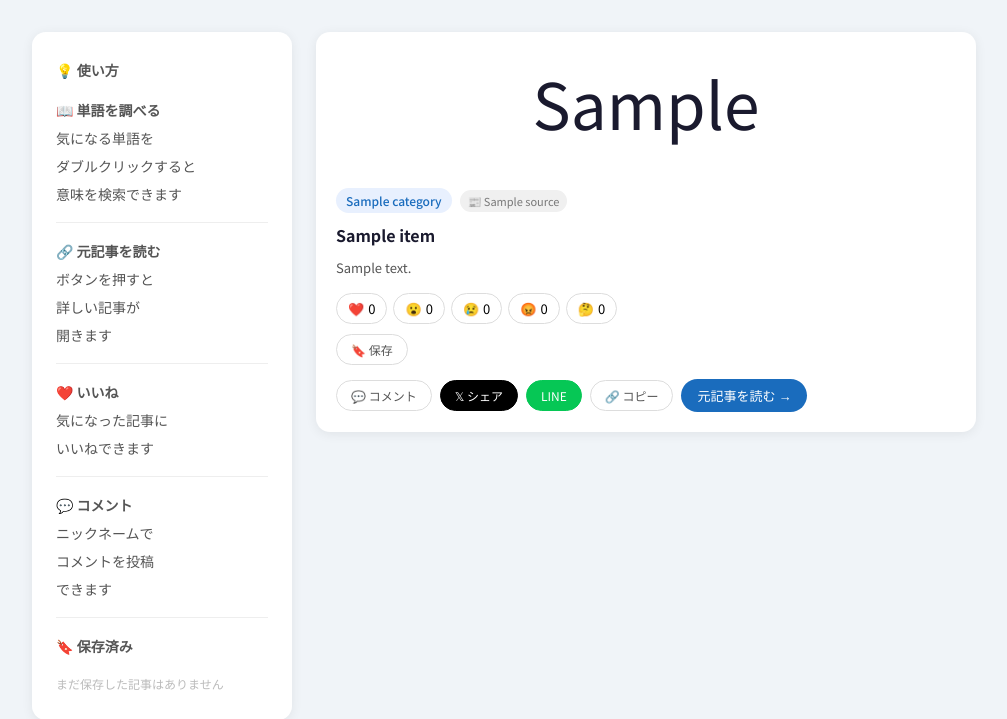
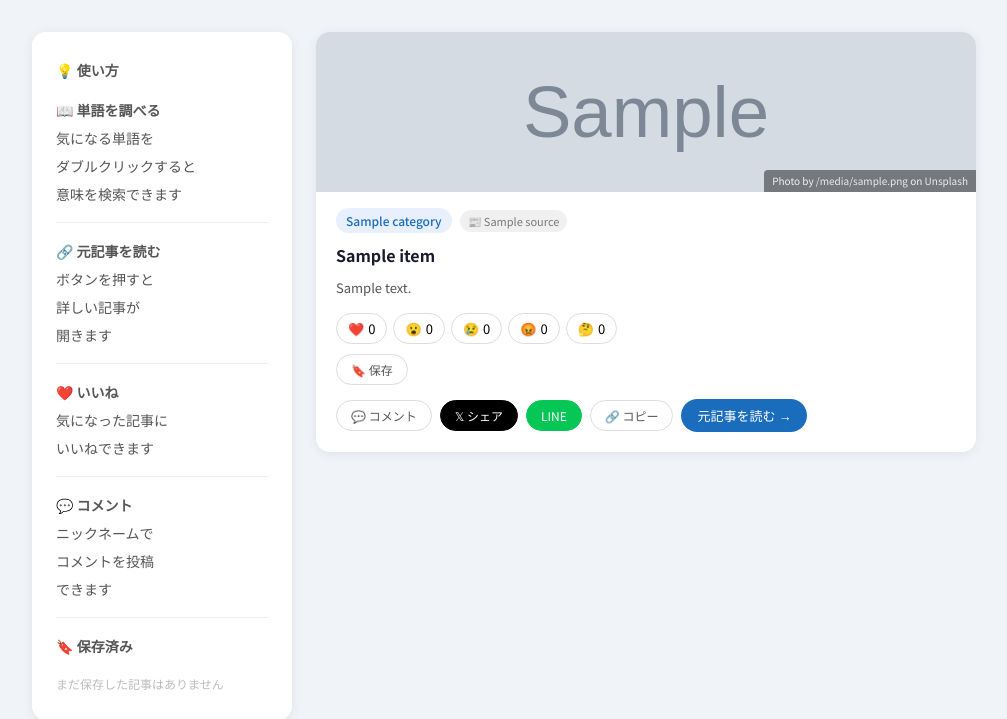
Before and after one commit to pyth0n-study/global-brief, a Flask app: template templates/index.html in a window 1280 px wide. Shown: the part 120-839 px from the top of the page, without its empty margins (24-1031 px from the left). Run offline with Flask 3, Linux system fonts and the light colour scheme; the template is opened without the code that fills it: most values are stand-ins (such as "Sample title", 1, 10 or a date in 2020); grey boxes marked "Sample" are stand-in pictures.

Commit message:
Unsplash画像サムネイル・リアクション絵文字・ブックマーク機能の追加
- Unsplash APIによる著作権フリーサムネイル画像の表示
  （カテゴリ別キーワード検索・1時間キャッシュ・クレジット表示）
- カテゴリ別絵文字バナーへのフォールバック対応
- Jinja2テンプレート構文エラーの修正（onerrorのクォート衝突）
- ダークモードでのX・LINEボタンのブランドカラー維持
- ブックマーク機能（LocalStorage保存・サイドバー一覧表示）
- モバイルレスポンシブ対応の強化

Co-Authored-By: Claude Sonnet 4.6 <noreply@anthropic.com>

```diff
--- a/app.py
+++ b/app.py
@@ -8,8 +8,9 @@ import sqlite3
 import hashlib
 
 load_dotenv()
-API_KEY = os.environ.get("NEWS_API_KEY")
-CLAUDE_KEY = os.environ.get("CLAUDE_API_KEY")
+API_KEY       = os.environ.get("NEWS_API_KEY")
+CLAUDE_KEY    = os.environ.get("CLAUDE_API_KEY")
+UNSPLASH_KEY  = os.environ.get("UNSPLASH_ACCESS_KEY")
 
 client = anthropic.Anthropic(api_key=CLAUDE_KEY)
 
@@ -29,6 +30,56 @@ CATEGORY_COLORS = {
     "🏛️ 政治":       "linear-gradient(135deg, #6a1b9a, #8e24aa)",
     "🌍 国際":        "linear-gradient(135deg, #00695c, #00897b)",
 }
+
+# Unsplash: カテゴリ→検索キーワード
+CATEGORY_KEYWORDS = {
+    "🔴 紛争・戦争": "war conflict military",
+    "🌱 環境・SDGs": "nature environment climate",
+    "💰 経済":        "economy finance business",
+    "🏛️ 政治":       "politics government",
+    "🌍 国際":        "world city global",
+}
+
+# Unsplash画像キャッシュ（カテゴリ単位・1時間）
+_img_cache      = {}  # category → (url, photographer_name, photographer_link)
+_img_cache_time = {}
+IMAGE_CACHE_TTL = 3600
+
+
+def get_category_image(category):
+    """Unsplash APIからカテゴリに合った著作権フリー画像を取得。
+    キーが未設定またはAPI障害時は (None, None, None) を返す。"""
+    if not UNSPLASH_KEY:
+        return None, None, None
+
+    now = time.time()
+    if category in _img_cache and now - _img_cache_time.get(category, 0) < IMAGE_CACHE_TTL:
+        return _img_cache[category]
+
+    keyword = CATEGORY_KEYWORDS.get(category, "world news")
+    try:
+        res = requests.get(
+            "https://api.unsplash.com/photos/random",
+            params={
+                "query":       keyword,
+                "orientation": "landscape",
+                "client_id":   UNSPLASH_KEY,
+            },
+            timeout=5,
+        )
+        if res.status_code == 200:
+            data   = res.json()
+            result = (
+                data["urls"]["small"],          # 400px幅・軽量
+                data["user"]["name"],           # 撮影者名（表示義務）
+                data["user"]["links"]["html"],  # 撮影者ページ（リンク義務）
+            )
+            _img_cache[category]      = result
+            _img_cache_time[category] = now
+            return result
+    except Exception:
+        pass
+    return None, None, None
 
 
 def get_db():
@@ -173,14 +224,18 @@ def fetch_news():
         if summary is None:
             continue
         category = get_category(title)
+        img_url, photo_by, photo_link = get_category_image(category)
         news.append({
-            "category": category,
+            "category":     category,
             "banner_color": CATEGORY_COLORS.get(category, "linear-gradient(135deg, #0d3b6e, #1a6cbd)"),
-            "title": title,
-            "content": summary,
-            "url": article_url,
-            "source": source_name,
-            "url_hash": url_hash,
+            "title":        title,
+            "content":      summary,
+            "url":          article_url,
+            "source":       source_name,
+            "url_hash":     url_hash,
+            "image":        img_url,    # Unsplash画像URL（None = 絵文字バナーで表示）
+            "photo_by":     photo_by,   # 撮影者名
+            "photo_link":   photo_link, # 撮影者プロフィールURL
         })
     return news
 
--- a/templates/index.html
+++ b/templates/index.html
@@ -116,6 +116,47 @@
       font-size: 64px;
       user-select: none;
     }
+
+    /* Unsplash写真サムネイル */
+    .card-thumb {
+      width: 100%;
+      height: 160px;
+      overflow: hidden;
+      position: relative;
+      background: #e0e8f0;
+    }
+
+    .card-thumb img {
+      width: 100%;
+      height: 100%;
+      object-fit: cover;
+      display: block;
+      transition: transform 0.3s;
+    }
+
+    .card:hover .card-thumb img {
+      transform: scale(1.03);
+    }
+
+    /* Unsplash利用規約必須：撮影者クレジット */
+    .photo-credit {
+      position: absolute;
+      bottom: 0;
+      right: 0;
+      background: rgba(0,0,0,0.45);
+      color: rgba(255,255,255,0.9);
+      font-size: 10px;
+      padding: 3px 8px;
+      border-radius: 4px 0 0 0;
+      line-height: 1.6;
+    }
+
+    .photo-credit a {
+      color: rgba(255,255,255,0.85);
+      text-decoration: none;
+    }
+
+    .photo-credit a:hover { text-decoration: underline; }
 
     .card-body { padding: 16px 20px 20px; }
 
@@ -520,8 +561,9 @@
       }
 
       /* カード */
-      .card-banner {
-        height: 90px;
+      .card-banner,
+      .card-thumb {
+        height: 120px;
         font-size: 44px;
       }
 
@@ -777,10 +819,27 @@
       {% endif %}
       {% for item in news %}
       <div class="card">
-        <!-- カテゴリ別カラーバナー（外部画像不使用・著作権フリー） -->
+        {% if item.image %}
+        <!-- Unsplash著作権フリー写真 -->
+        <!-- data属性にフォールバック情報を持たせてJinja2/JS間のクォート衝突を回避 -->
+        <div class="card-thumb"
+             data-bg="{{ item.banner_color }}"
+             data-emoji="{{ item.category.split(' ')[0] }}">
+          <img src="{{ item.image }}" alt="{{ item.category }}" loading="lazy"
+               onerror="thumbFallback(this)">
+          <div class="photo-credit">
+            Photo by
+            <a href="{{ item.photo_link }}?utm_source=global_brief&utm_medium=referral" target="_blank" rel="noopener">{{ item.photo_by }}</a>
+            on
+            <a href="https://unsplash.com?utm_source=global_brief&utm_medium=referral" target="_blank" rel="noopener">Unsplash</a>
+          </div>
+        </div>
+        {% else %}
+        <!-- Unsplashキー未設定時のフォールバック -->
         <div class="card-banner" style="background: {{ item.banner_color }};">
           {{ item.category.split(' ')[0] }}
         </div>
+        {% endif %}
 
         <div class="card-body">
           <div class="card-meta">
@@ -882,6 +941,17 @@
   ">🔍 この単語を調べる</div>
 
   <script>
+    // ── 画像フォールバック ──────────────────────────────────
+    // onerror内でJinja2テンプレートを直接使うとクォートが衝突するため
+    // data属性経由で受け取り、JSで絵文字バナーに差し替える
+    function thumbFallback(img) {
+      const wrap  = img.closest('.card-thumb');
+      const bg    = wrap.dataset.bg;
+      const emoji = wrap.dataset.emoji;
+      wrap.outerHTML =
+        `<div class="card-banner" style="background:${bg}">${emoji}</div>`;
+    }
+
     // ── サイドバートグル（モバイル用） ──────────────────────
     function toggleSidebar() {
       const content = document.getElementById('sidebar-content');
```
